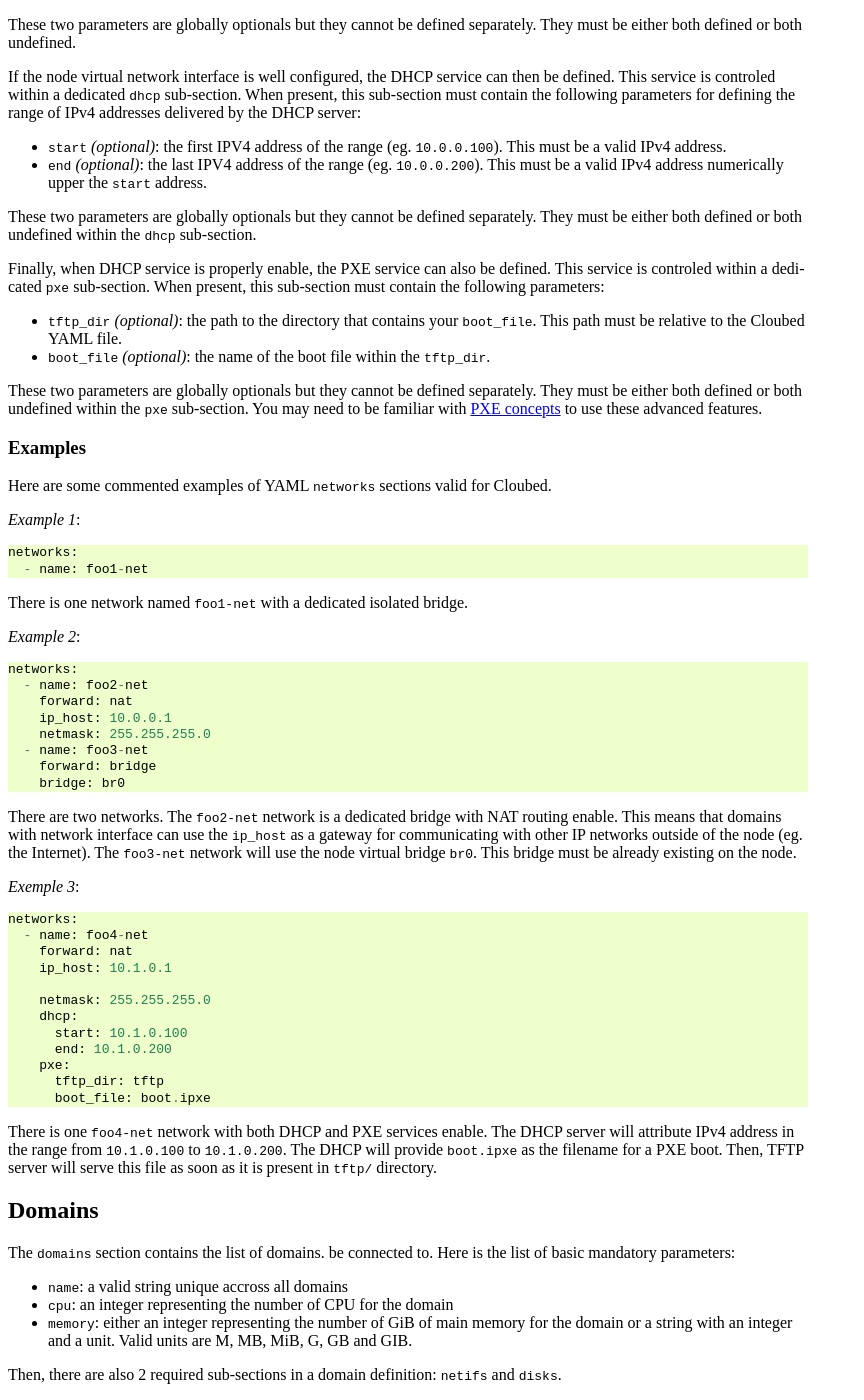
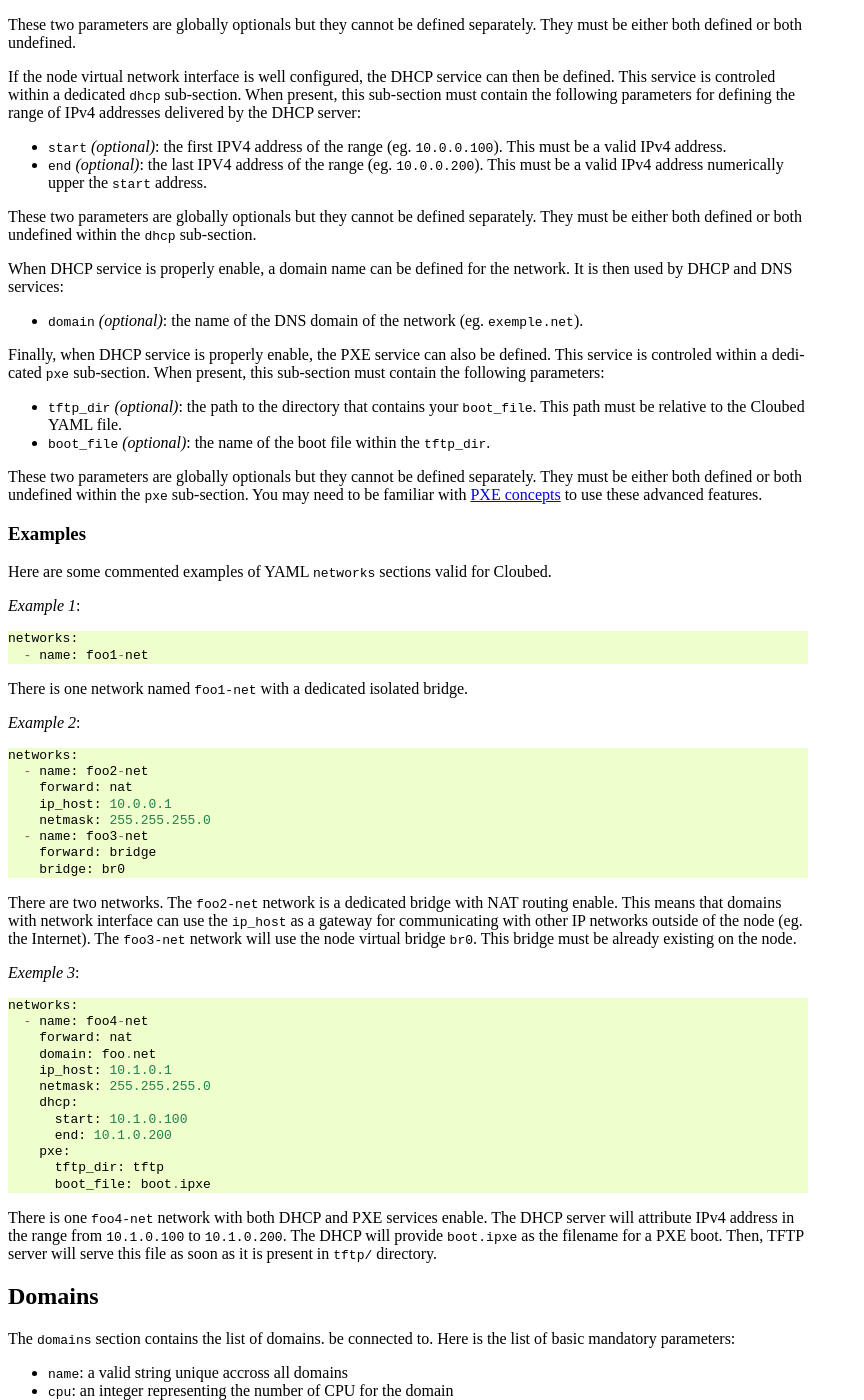
Before and after one commit to rezib/cloubed, a Sphinx documentation site: the page built from doc/yaml.rst, in a window 1280 px wide and 1400 px high, scrolled down 2266 px. Shown: the whole window, without its empty margins (0-864 px from the left). Built offline with Sphinx 7.4.7, drawn with Linux system fonts in a browser that asks for light colours.

Commit message:
mention domain setting in documentation

```diff
--- a/doc/yaml.rst
+++ b/doc/yaml.rst
@@ -173,6 +173,12 @@ These two parameters are globally optionals but they cannot be defined
 separately. They must be either both defined or both undefined within the
 ``dhcp`` sub-section.
 
+When DHCP service is properly enable, a domain name can be defined for the
+network. It is then used by DHCP and DNS services:
+
+* ``domain`` *(optional)*: the name of the DNS domain of the network (eg.
+  ``exemple.net``).
+
 Finally, when DHCP service is properly enable, the PXE service can also be
 defined. This service is controled within a dedicated ``pxe`` sub-section. When
 present, this sub-section must contain the following parameters:
@@ -223,8 +229,8 @@ bridge ``br0``. This bridge must be already existing on the node.
     networks:
       - name: foo4-net
         forward: nat
+        domain: foo.net
         ip_host: 10.1.0.1
-
         netmask: 255.255.255.0
         dhcp:
           start: 10.1.0.100
```
